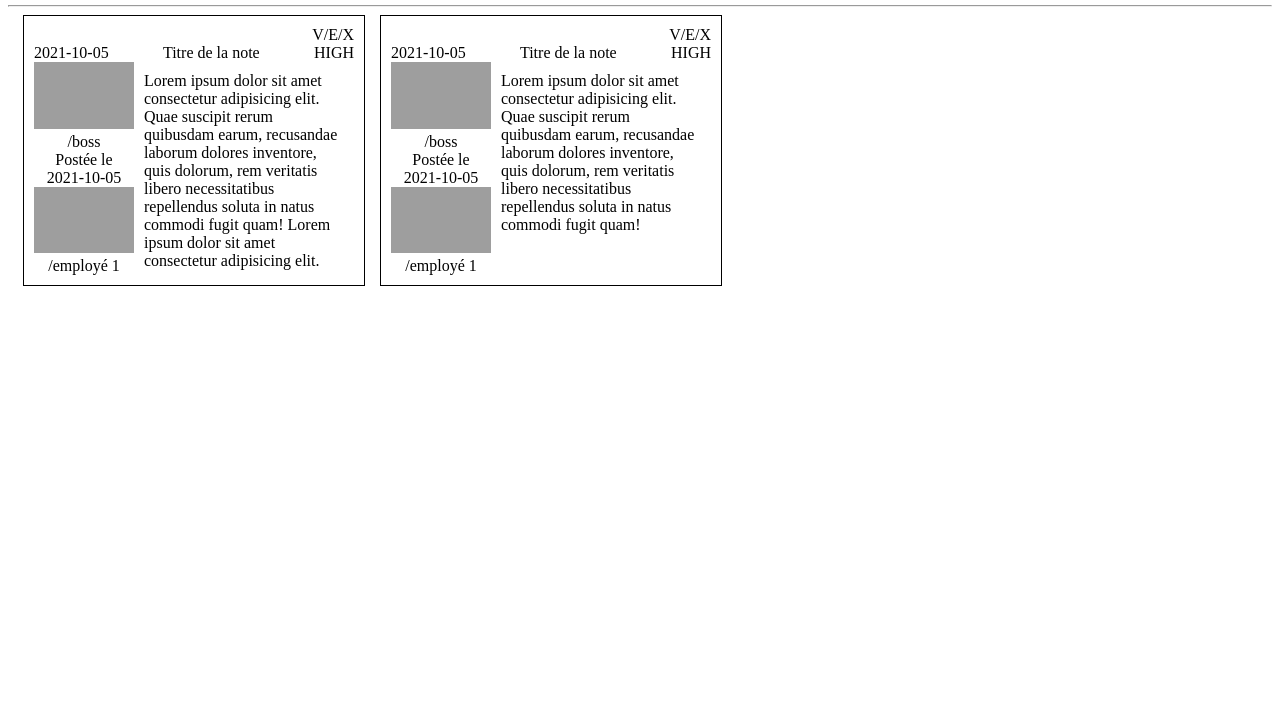
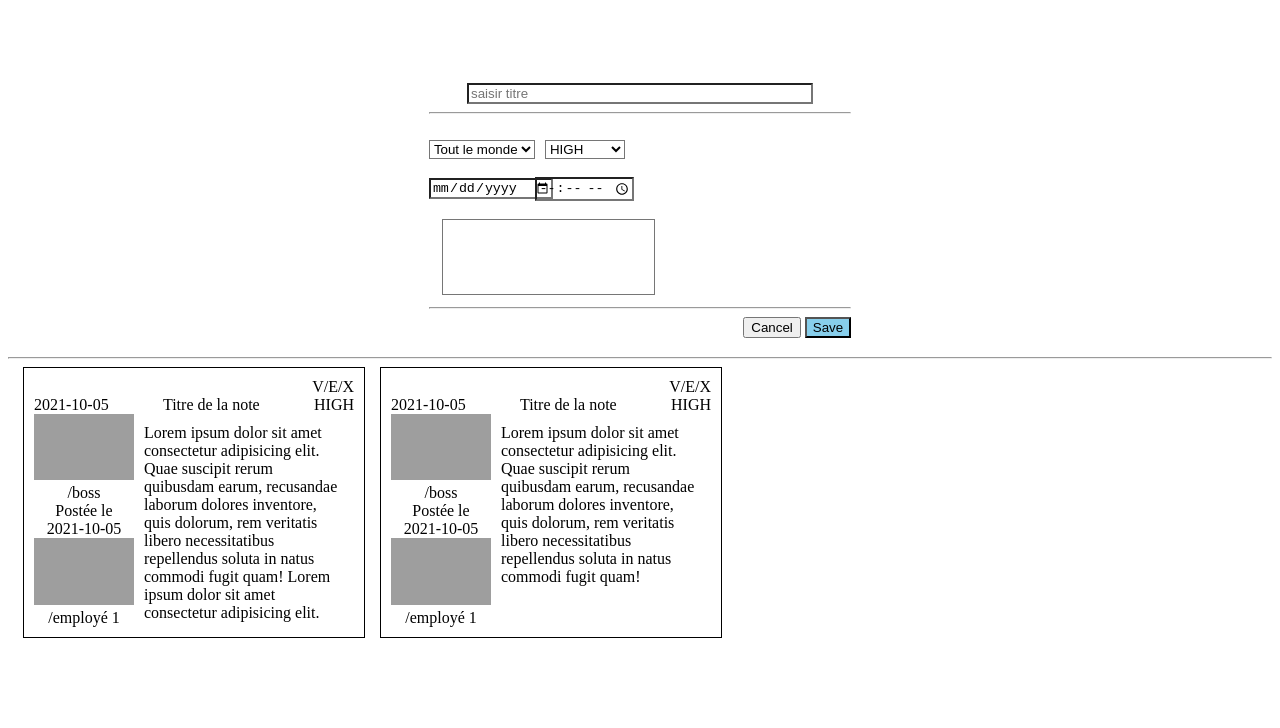
Before and after one commit to champix56/2021_10_05_DHL, a website: page index.html in a window 1280 px wide. Shown: the part 72-800 px from the top of the page. Drawn offline with Linux system fonts and the light colour scheme; grey boxes are pictures that could not be loaded.

Commit message:
MEO du form

```diff
--- a/index.html
+++ b/index.html
@@ -7,12 +7,64 @@
     <meta name="viewport" content="width=device-width, initial-scale=1.0">
     <title>Cours Javascript</title>
     <link rel="stylesheet" href="styles/styles.css">
+    <link rel="stylesheet" href="styles/style_form.css">
 </head>
 
 <body>
     <div id="jsLoaded">JS pas chargé</div>
     <div id="main-wrapper">
-        <div id="saisie-wrapper">Zone de saisie</div>
+        <div id="saisie-wrapper">
+            <div id="form-content">
+                <form>
+                    <div style="text-align: center;">
+                        <label for="form-title">
+                            <h2>Titre de la note</h2>
+                        </label>
+                        <br />
+                        <input placeholder="saisir titre" type="text" name="form-title" id="form-title"
+                            style="width:80%;margin-left: auto;margin-right: auto;">
+                    </div>
+                    <hr />
+                    <div class="half top">
+                        <div class="bdr" style="text-align: center;">
+                            <div class="half">
+                                <div>Destinataire :
+                                    <br />
+                                    <select name="form-dest" id="form-dest">
+                                        <option value="0">Tout le monde</option>
+                                        <option value="1">Boby</option>
+                                    </select>
+                                </div>
+                                <div>Priorité :
+                                    <br />
+                                    <select name="form-priority" id="form-priority">
+                                        <option class="option-priority high" value="HIGH">HIGH</option>
+                                        <option class="option-priority normal" value="NORMAL">NORMAL</option>
+                                        <option class="option-priority low" value="LOW">LOW</option>
+                                    </select>
+                                </div>
+                            </div>
+                            <div class="half">
+                                <div>date :<br /><input type="date" name="form-date" id="form-date"></div>
+                                <div>heure :<br /><input type="time" name="form-time" id="form-time"></div>
+                            </div>
+                        </div>
+                        <div class="bdl" style="padding:0 12px ;">
+                            <label for="form-desc">
+                                Description
+                            </label><br />
+                            <textarea name="form-desc" id="form-desc"
+                                style="width:100%; height:70px;resize: none;"></textarea>
+                        </div>
+                    </div>
+                    <hr />
+                    <div id="form-buttons">
+                        <button type="button" class="btn btn-warning">Cancel</button>
+                        <button type="button" class="btn btn-primary">Save</button>
+                    </div>
+                </form>
+            </div>
+        </div>
         <hr />
         <div id="messages-list">
             <div id="note-0" class="note">
--- /dev/null
+++ b/styles/style_form.css
@@ -0,0 +1,49 @@
+#saisie-wrapper{
+    margin-left: auto;
+    margin-right: auto;
+    width: 33vw;
+    border:1px solid white;
+    padding: 10px;
+    margin-top:8px;
+}
+#form-buttons{
+    text-align: right;
+}
+form{
+    color:white;
+    width:100%
+}
+form input,form select, form textarea{
+    background-color: transparent;
+}
+.option-priority{
+    color:white;
+}
+.high{
+    background-color: tomato;
+}
+.low{
+    background-color: skyblue;
+}
+.normal{
+    background-color: darkgrey;
+}
+.half>div{
+    display: inline-block;
+    width:49%;
+}
+.top>div{
+    vertical-align: top;
+}
+select#form-dest option{
+    color:black
+}
+.bdl{
+    border-left: 1px solid white;
+}
+.bdr{
+    border-right: 1px solid white;
+}
+.btn.btn-primary{
+    background-color: skyblue;
+}
```
